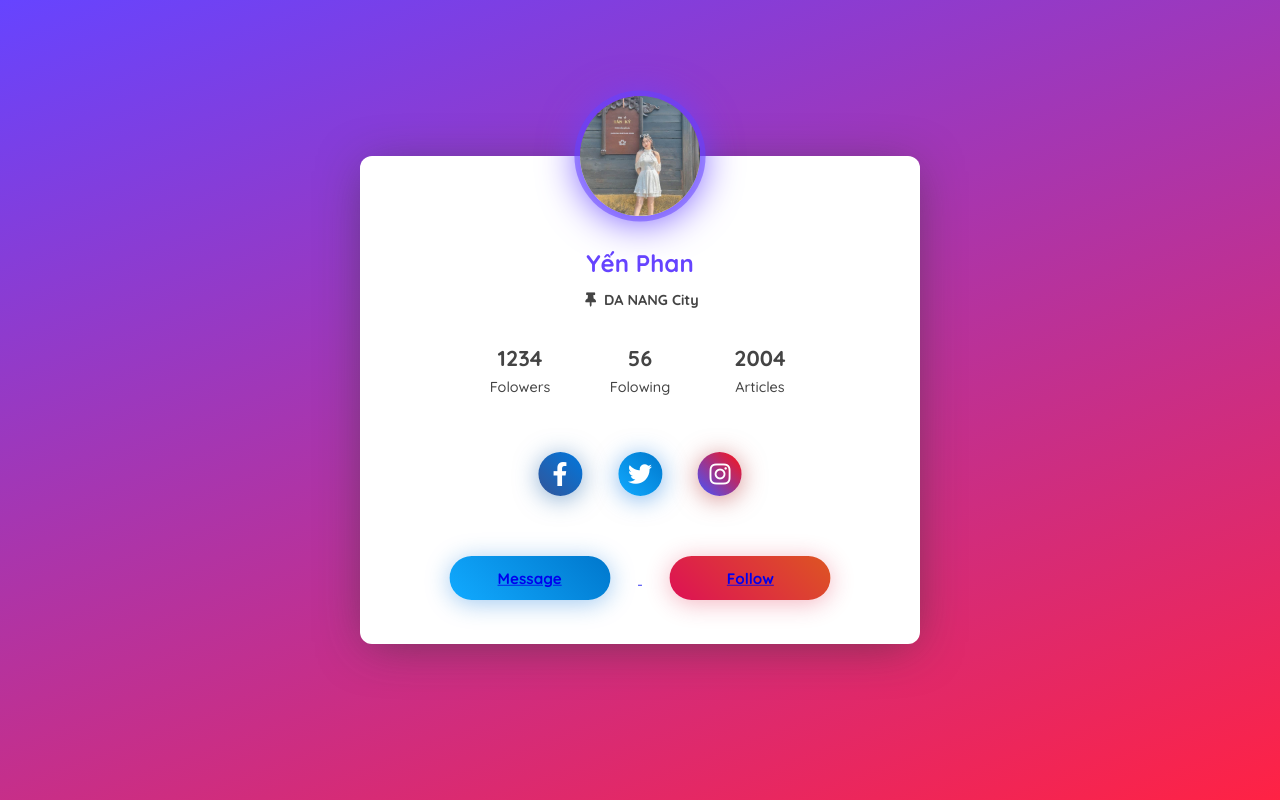
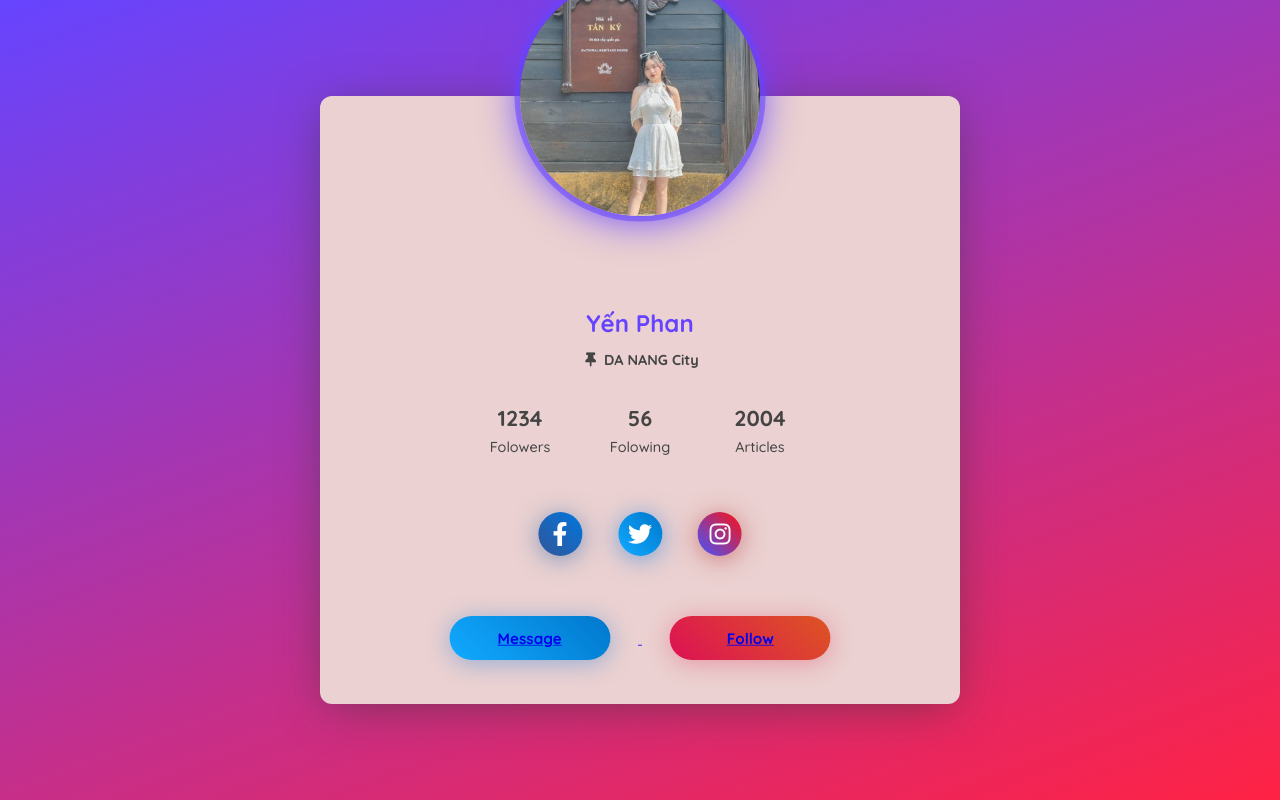
Before and after one commit to dydevx/Yen_Phan, a plain HTML site: page index.html in a window 1280 px wide. Drawn offline with Linux system fonts and the light colour scheme.

Commit message:
Update style.css

```diff
--- a/style.css
+++ b/style.css
@@ -18,15 +18,15 @@ body {
 }
 .card {
   width: 100%;
-  max-width: 700px;
-  background: #FFF;
+  max-width: 800px;
+  background: #ebd1d1;
   margin: auto;
   border-radius: 15px;
   box-shadow: 0 8px 60px -10px #3339;
 }
 .img {
-  width: 150px;
-  height: 150px;
+  width: 300px;
+  height: 300px;
   margin-left: auto;
   margin-right: auto;
   transform: translateY(-50%);
```
